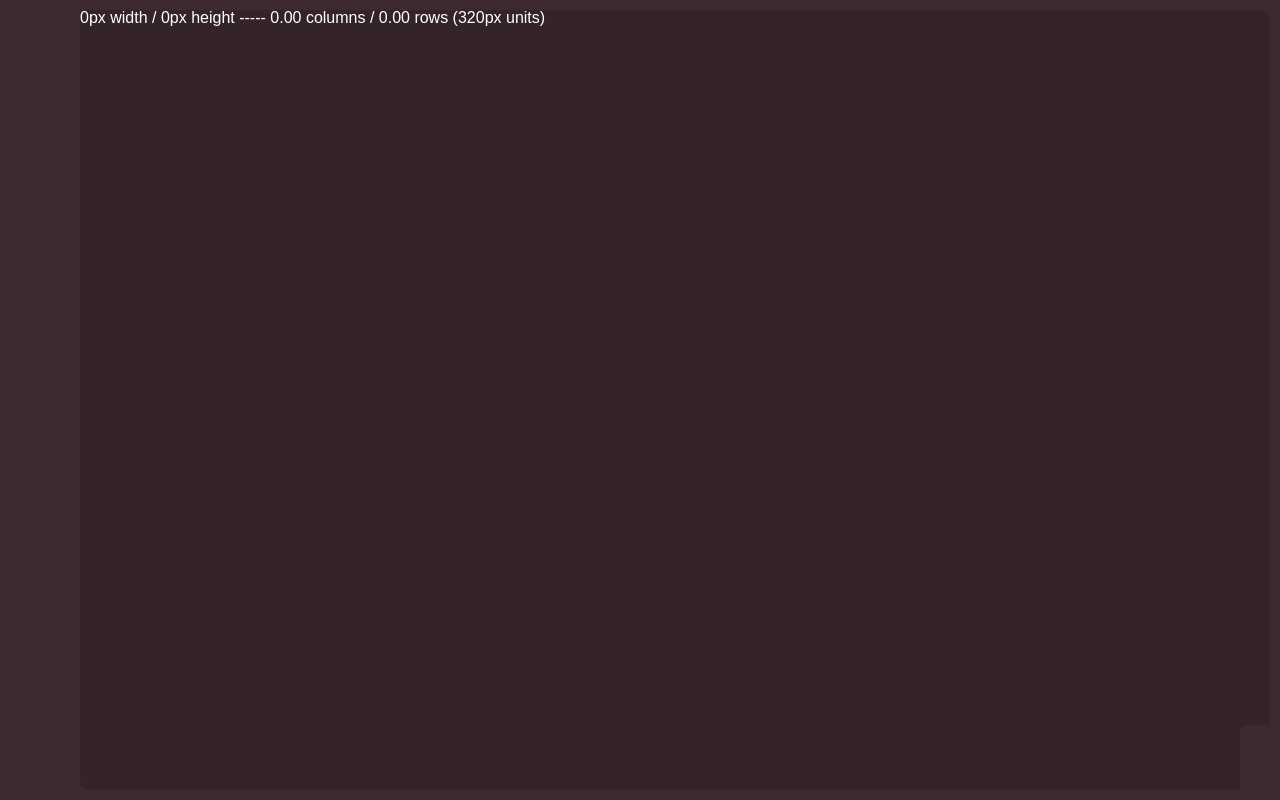
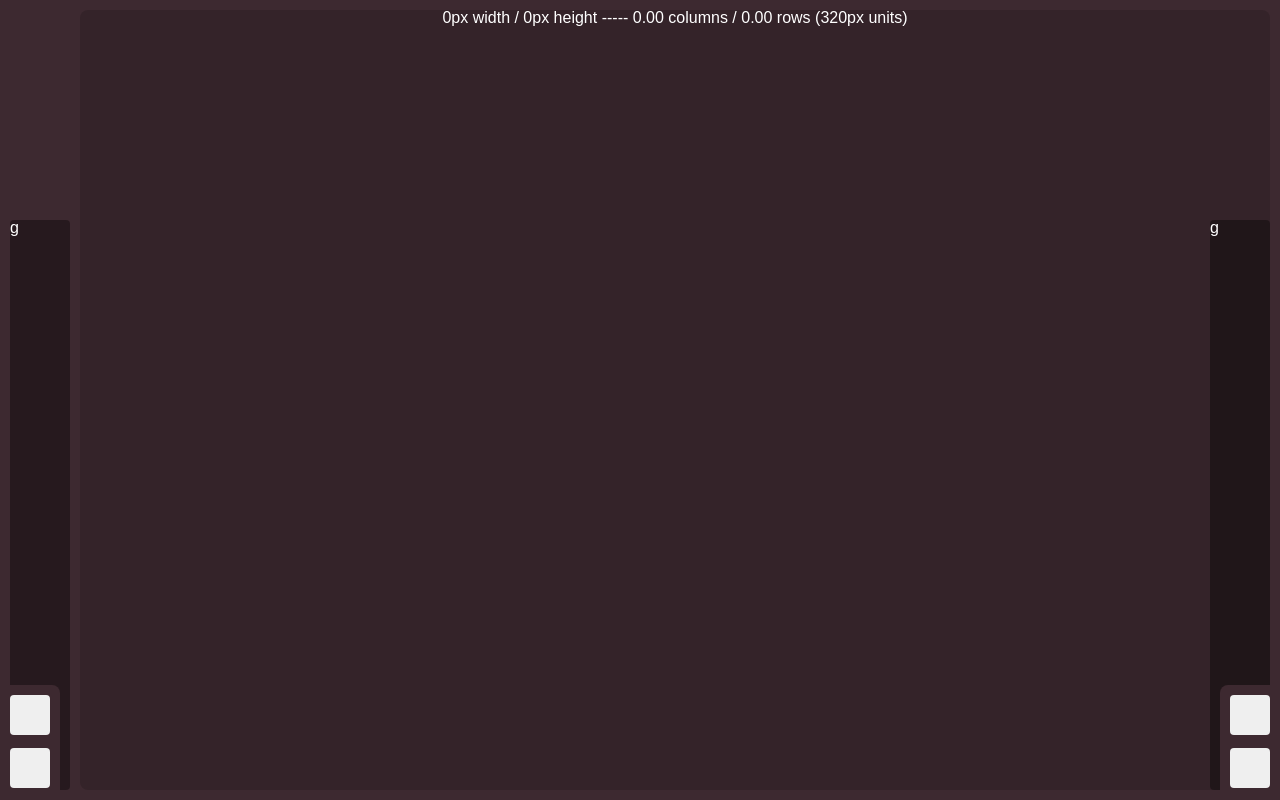
Before and after one commit to rellarain/sandbox, a React (Vite) app in the folder sandbox/: page / in a window 1280 px wide. Built offline with nearby package versions, Linux system fonts and the light colour scheme.

Commit message:
2/15/16 x2

```diff
--- a/sandbox/src/App.tsx
+++ b/sandbox/src/App.tsx
@@ -1,5 +1,6 @@
 import React, { ButtonHTMLAttributes, MouseEventHandler, useState, useEffect, useRef } from "react";
 import useWindowDimensions from "./assets/functionality/viewport";
+import ClockTool from "./assets/components/ClockTool";
 
 
 function App() {
@@ -173,8 +174,8 @@ function SandboxControl({controllerSide, pControlStates, sideChangeHandler, size
     return(
 
         <div className={'sandboxController sandboxController'+controllerSide}>
-            <div className={"phaseToggle"}></div>
-            <nav className={"pageButtons"}></nav>
+            <ClockTool/>
+            <nav className={"pageButtons"}>g</nav>
             <nav className={"controlButtons"}>
                 <button></button>
                 <button></button>
--- a/sandbox/src/assets/components/ClockTool.tsx
+++ b/sandbox/src/assets/components/ClockTool.tsx
@@ -5,9 +5,9 @@ function ClockTool() {
 
     return(
 
-        <div className={'clockTool'}>
+        <nav className={'clockTool'}>
 
-        </div>
+        </nav>
 
     )
 }
--- a/sandbox/src/assets/style/style.css
+++ b/sandbox/src/assets/style/style.css
@@ -82,19 +82,65 @@ button {
   bottom: 0;
   overflow: hidden;
   transition: left 1s, width 1s, right 1s, height 1s;
+}
+.sandboxUI .sandboxController nav {
+  position: absolute;
   background-color: hsl(340, 19%, 20%);
+  border-radius: 4px;
+  transition: width 1s, height 1s;
 }
-.sandboxUI .sandboxController button {
+.sandboxUI .sandboxController nav button {
+  transition: width 1s, height 1s;
   padding: 0;
+}
+.sandboxUI .sandboxController .phaseToggle {
+  width: calc(100% - 20px);
+  height: 200px;
+  background-color: skyblue;
+}
+.sandboxUI .sandboxController .pageButtons {
+  width: calc(100% - 20px);
+  height: calc(100vh - 230px);
+  background-color: hsla(0, 0%, 0%, 0.382);
+}
+.sandboxUI .sandboxController .controlButtons {
+  bottom: 0;
+  height: 50px;
+  width: 30px;
+  height: 70px;
+  width: 40px;
+  height: 115px;
+  width: 60px;
+}
+.sandboxUI .sandboxController .controlButtons button {
+  width: 10px;
+  height: 10px;
+  width: 20px;
+  height: 20px;
+  width: 40px;
+  height: 40px;
+  margin: 10px 0 0 10px;
   border-radius: 4px;
   border: none;
-  transition: height 1s, width 1s;
 }
 .sandboxUI .sandboxController.sandboxControllerL {
   left: 0;
   height: 100vh;
-  width: 60px;
   border-radius: 0;
+  width: 80px;
+}
+.sandboxUI .sandboxController.sandboxControllerL nav {
+  left: 10px;
+}
+.sandboxUI .sandboxController.sandboxControllerL .phaseToggle {
+  top: 10px;
+}
+.sandboxUI .sandboxController.sandboxControllerL .pageButtons {
+  top: 220px;
+}
+.sandboxUI .sandboxController.sandboxControllerL .controlButtons {
+  left: 0;
+  border-radius: 0 8px 0 0;
 }
 .sandboxUI .sandboxController.sandboxControllerR {
   right: 0;
@@ -104,11 +150,29 @@ button {
   height: 75px;
   width: 40px;
   border-radius: 8px 0 0 0;
+  height: 100vh;
+  width: 80px;
+  border-radius: 0;
+}
+.sandboxUI .sandboxController.sandboxControllerR nav {
+  right: 10px;
+}
+.sandboxUI .sandboxController.sandboxControllerR .phaseToggle {
+  top: 10px;
+}
+.sandboxUI .sandboxController.sandboxControllerR .pageButtons {
+  top: 220px;
+}
+.sandboxUI .sandboxController.sandboxControllerR .controlButtons {
+  bottom: 0;
+  right: 0;
+  border-radius: 8px 0 0 0;
 }
 .sandboxUI .consoleContainer {
   position: absolute;
   height: calc(100vh - 20px);
   top: 10px;
+  text-align: center;
   transition: left 1s, width 1s;
   background-color: rgba(0, 0, 0, 0.15);
   border-radius: 8px;
--- a/sandbox/src/assets/style/style.scss
+++ b/sandbox/src/assets/style/style.scss
@@ -138,30 +138,72 @@ $scriblrBgColor: hsla(330,30%,30%,1);
         bottom: 0;
         overflow: hidden;
         transition: left 1s, width 1s, right 1s, height 1s;
-        background-color: $sandboxBgColor;
-        button {
-            padding: 0;
+        nav {
+            position: absolute;
+            background-color: $sandboxBgColor;
             border-radius: 4px;
-            border: none;
-            transition: height 1s, width 1s;
+            transition: width 1s, height 1s;
+            button {transition: width 1s, height 1s; padding: 0;}
+        }
+        .phaseToggle {
+            width: calc(100% - 20px);
+            height: 200px;
+            background-color: skyblue;
+        }
+        .pageButtons {
+            width: calc(100% - 20px);
+            height: calc(100vh - 230px);
+            background-color: hsla(0, 0%, 0%, 0.382);
+
+        }
+        .controlButtons {
+            bottom: 0;
+
+            height: 50px; width: 30px;
+            height: 70px; width: 40px;
+            height: 115px; width: 60px;
+
+
+            button {
+                width: 10px; height: 10px;
+                width: 20px; height: 20px;
+                width: 40px; height: 40px;
+                margin: 10px 0 0 10px;
+                border-radius: 4px; border: none;
+            }
         }
 
         &.sandboxControllerL {
             left: 0;
-            height: 100vh; width: 60px; border-radius: 0;
-            .phaseToggle {}
-            .pageButtons {}
-            .controlButtons {}
+            height: 100vh; border-radius: 0;
+            width: 80px;
+            // width: 400px;
+
+            nav {left: 10px;}
+            .phaseToggle { top: 10px;}
+            .pageButtons {top: 220px;}
+            .controlButtons {
+                left: 0;
+                border-radius: 0 8px 0 0;
+            }
         }
         &.sandboxControllerR {
             right: 0;
-            // height: 100vh; width: 60px; border-radius: 0;
             height: 55px; width: 30px; border-radius: 8px 0 0 0;
             height: 75px; width: 40px; border-radius: 8px 0 0 0;
+            height: 100vh; width: 80px; border-radius: 0;
 
-            .phaseToggle {}
-            .pageButtons {}
-            .controlButtons {}
+            nav {
+                right: 10px;
+            }
+
+            .phaseToggle {top: 10px;}
+            .pageButtons {top: 220px;}
+            .controlButtons {
+                bottom: 0;right: 0;
+                border-radius: 8px 0 0 0;
+
+            }
 
         }
     }
@@ -170,6 +212,7 @@ $scriblrBgColor: hsla(330,30%,30%,1);
         position: absolute;
         height: calc(100vh - 20px);
         top: 10px;
+        text-align: center;
         transition: left 1s, width 1s;
         background-color: rgba(0, 0, 0, 0.15);
         border-radius: 8px;
```
Also changed, not shown: sandbox/src/assets/data/scriblr.json (added, +148 -0 lines), 1 other file (tests, documents, lock files or other folders).
